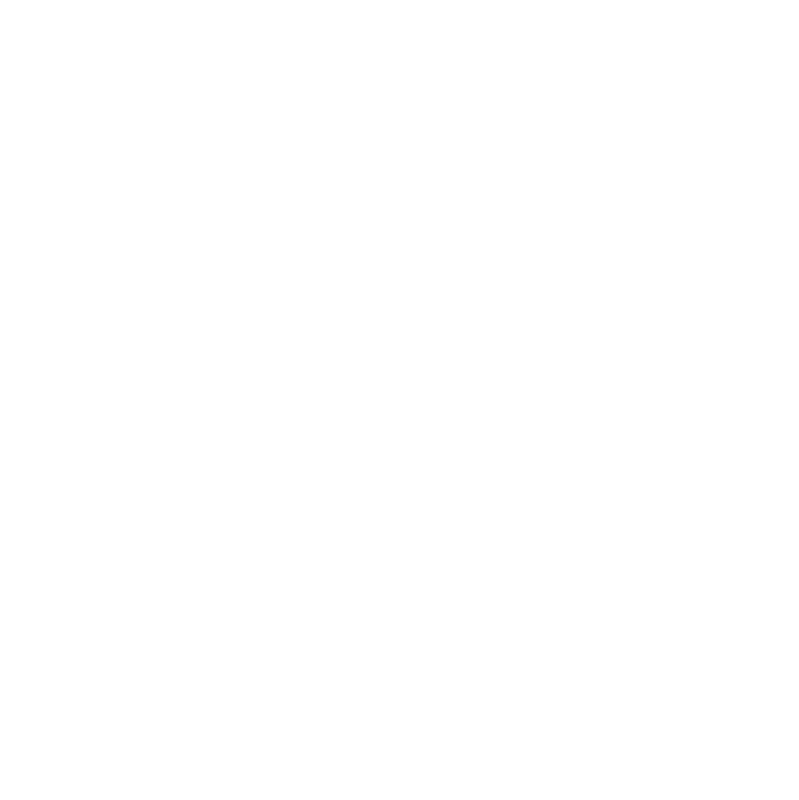
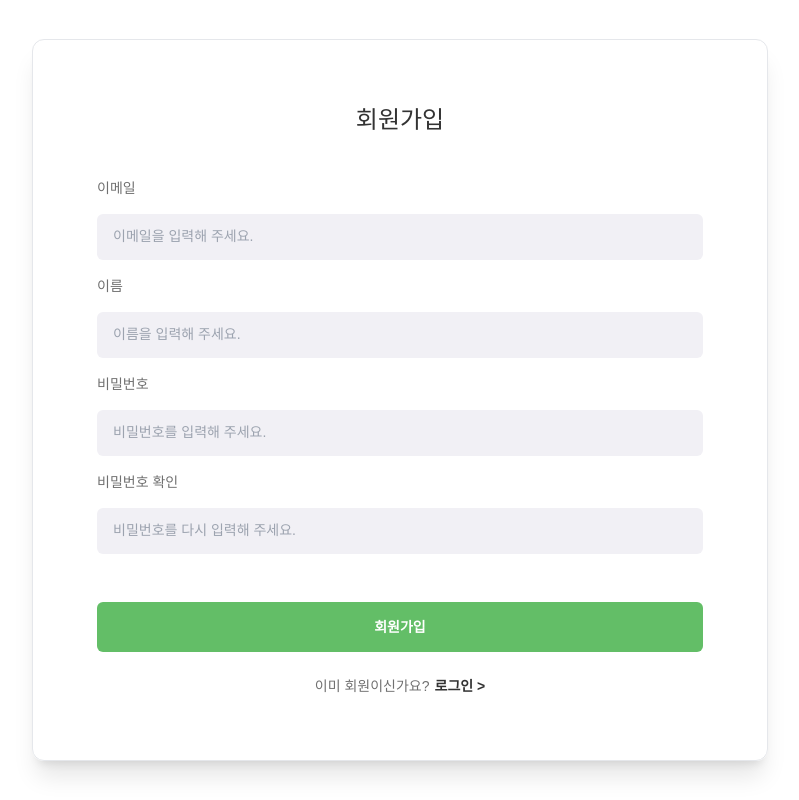
Before and after one commit to crewd/what-trips-FrontEnd, a React (Create React App) app: page /signup in a window 1280 px wide. Before the commit this address had no page. Shown: the whole page, without its empty margins (240-1039 px from the left). Built offline with nearby package versions, Linux system fonts and the light colour scheme.

Commit message:
feat: 회원가입 페이지

```diff
--- a/package.json
+++ b/package.json
@@ -3,6 +3,7 @@
   "version": "0.1.0",
   "private": true,
   "dependencies": {
+    "@hookform/resolvers": "^2.9.11",
     "@testing-library/jest-dom": "^5.16.5",
     "@testing-library/react": "^13.4.0",
     "@testing-library/user-event": "^13.5.0",
@@ -15,10 +16,12 @@
     "prettier": "^2.8.4",
     "react": "^18.2.0",
     "react-dom": "^18.2.0",
+    "react-hook-form": "^7.43.4",
     "react-router-dom": "^6.8.1",
     "react-scripts": "5.0.1",
     "recoil": "^0.7.6",
-    "web-vitals": "^2.1.4"
+    "web-vitals": "^2.1.4",
+    "yup": "^1.0.2"
   },
   "scripts": {
     "start": "react-scripts start",
--- a/src/App.tsx
+++ b/src/App.tsx
@@ -2,13 +2,15 @@
 import { BrowserRouter, Route, Routes } from "react-router-dom";
 import AppLayout from "./components/app-layout";
 import Login from "./pages/login";
+import SignUp from "./pages/signup";
 
 function App() {
   return (
     <BrowserRouter>
       <AppLayout>
         <Routes>
-          <Route path="/" element={<Login />} />
+          <Route path="/login" element={<Login />} />
+          <Route path="/signup" element={<SignUp />} />
         </Routes>
       </AppLayout>
     </BrowserRouter>
--- /dev/null
+++ b/src/pages/signup.tsx
@@ -0,0 +1,119 @@
+import { useForm } from "react-hook-form";
+import { SubmitHandler } from "react-hook-form/dist/types";
+import { Link } from "react-router-dom";
+import * as yup from "yup";
+import { yupResolver } from "@hookform/resolvers/yup";
+
+type Inputs = {
+  email: string;
+  name: string;
+  password: string;
+  passwordRe: string;
+};
+
+const SignUp = () => {
+  const schema = yup.object().shape({
+    email: yup
+      .string()
+      .required("이메일을 입력해주세요.")
+      .matches(/^[^@\s]+@[^@\s]+\.[^@\s]*$/, "올바른 이메일 형식이 아닙니다."),
+    name: yup
+      .string()
+      .required("이름을 입력해주세요.")
+      .matches(/^[가-힣]*$/, "올바른 형식이 아닙니다."),
+    password: yup
+      .string()
+      .required("비밀번호를 입력해주세요.")
+      .min(8, "비밀번호는 8자 ~ 15자입니다.")
+      .max(15, "비밀번호는 8자 ~ 15자입니다.")
+      .matches(
+        /^(?=.*[A-Za-z])(?=.*\d)(?=.*[@$!%*#?&])[A-Za-z\d@$!%*#?&]*$/,
+        "알파벳, 숫자, 공백을 제외한 특수문자를 모두 포함해야 합니다."
+      ),
+    passwordRe: yup
+      .string()
+      .oneOf([yup.ref("password")], "비밀번호가 일치하지 않습니다."),
+  });
+  const {
+    register,
+    handleSubmit,
+    formState: { errors },
+  } = useForm<Inputs>({ resolver: yupResolver(schema), mode: "onChange" });
+
+  const onSubmit: SubmitHandler<Inputs> = (values) => {
+    alert(JSON.stringify(values));
+  };
+
+  return (
+    <>
+      <div className="flex items-center justify-center w-full h-screen">
+        <form
+          className="md:border rounded-xl p-4 md:p-16 w-full md:w-[736px] md:shadow-xl"
+          onSubmit={handleSubmit(onSubmit)}
+        >
+          <h2 className="font-medium text-left md:text-center">회원가입</h2>
+          <div className="pt-[24px] md:pt-[42px]">
+            <label className="inline-block mb-[16px]">이메일</label>
+            <input
+              type="email"
+              className="bg-[#F1F0F5] w-full px-[16px] pt-[12px] pb-[14px] mb-[16px] rounded-md outline-0"
+              placeholder="이메일을 입력해 주세요."
+              {...register("email")}
+            />
+            {errors.email && (
+              <span className="block mb-5">{errors.email.message}</span>
+            )}
+            <label className="inline-block mb-[16px]">이름</label>
+            <input
+              type="text"
+              className="bg-[#F1F0F5] w-full px-[16px] pt-[12px] pb-[14px] mb-[16px] rounded-md outline-0"
+              placeholder="이름을 입력해 주세요."
+              {...register("name")}
+            />
+            {errors.name && (
+              <span className="block mb-5">{errors.name.message}</span>
+            )}
+            <label className="inline-block mb-[16px]">비밀번호</label>
+            <input
+              type="password"
+              className="bg-[#F1F0F5] w-full px-[16px] pt-[12px] pb-[14px] mb-[16px] rounded-md outline-0"
+              placeholder="비밀번호를 입력해 주세요."
+              {...register("password")}
+            />
+            {errors.password && (
+              <span className="block mb-5">{errors.password.message}</span>
+            )}
+            <label className="inline-block mb-[16px]">비밀번호 확인</label>
+            <input
+              type="password"
+              className="bg-[#F1F0F5] w-full px-[16px] pt-[12px] pb-[14px] rounded-md outline-0"
+              placeholder="비밀번호를 다시 입력해 주세요."
+              {...register("passwordRe")}
+            />
+            {errors.passwordRe && (
+              <span className="block mb-5">{errors.passwordRe.message}</span>
+            )}
+          </div>
+          <div className="pt-12">
+            <button
+              className="bg-primary text-white w-full py-[15px] rounded-md font-semibold"
+              type="submit"
+            >
+              회원가입
+            </button>
+          </div>
+          <div className="pt-6">
+            <p className="text-center">
+              이미 회원이신가요?
+              <Link className="font-bold pl-[5px] text-[#333]" to="/login">
+                로그인 {`>`}
+              </Link>
+            </p>
+          </div>
+        </form>
+      </div>
+    </>
+  );
+};
+
+export default SignUp;
```
Also changed, not shown: 1 other file (tests, documents, lock files or other folders).
